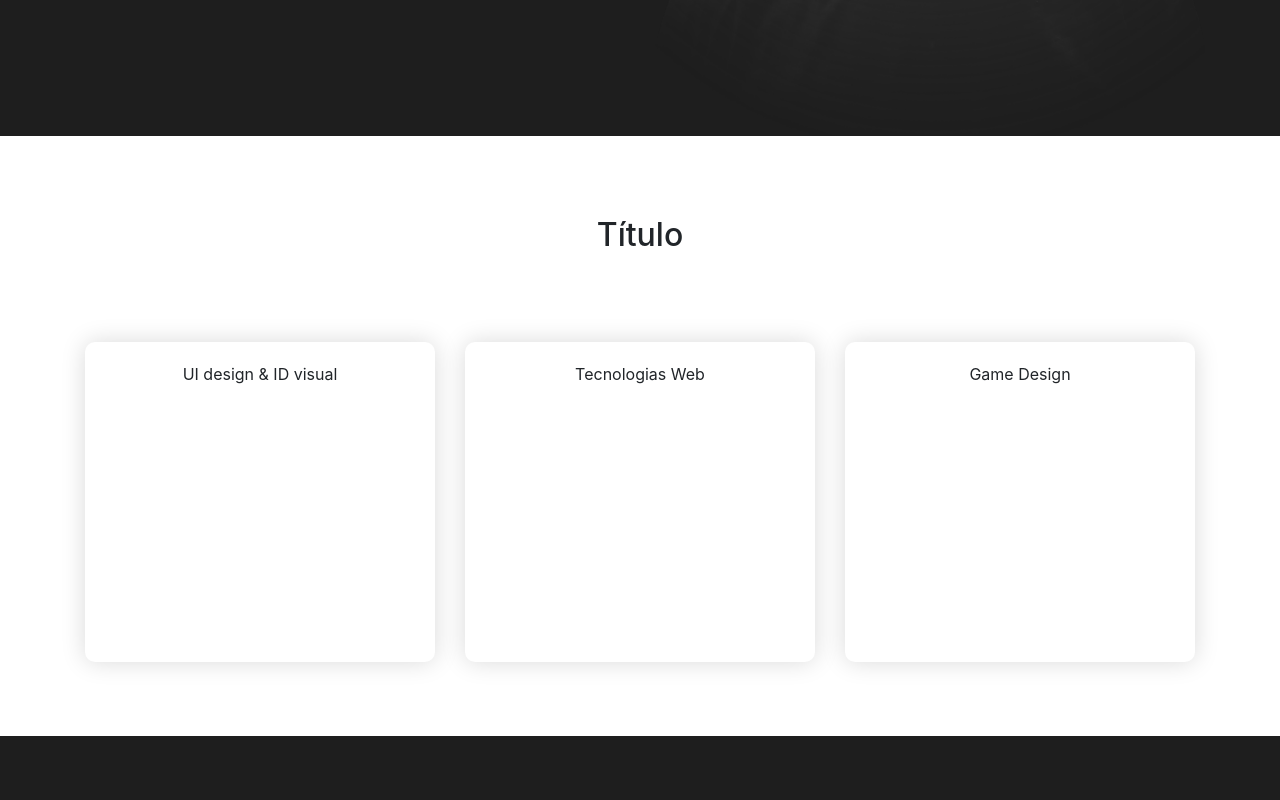
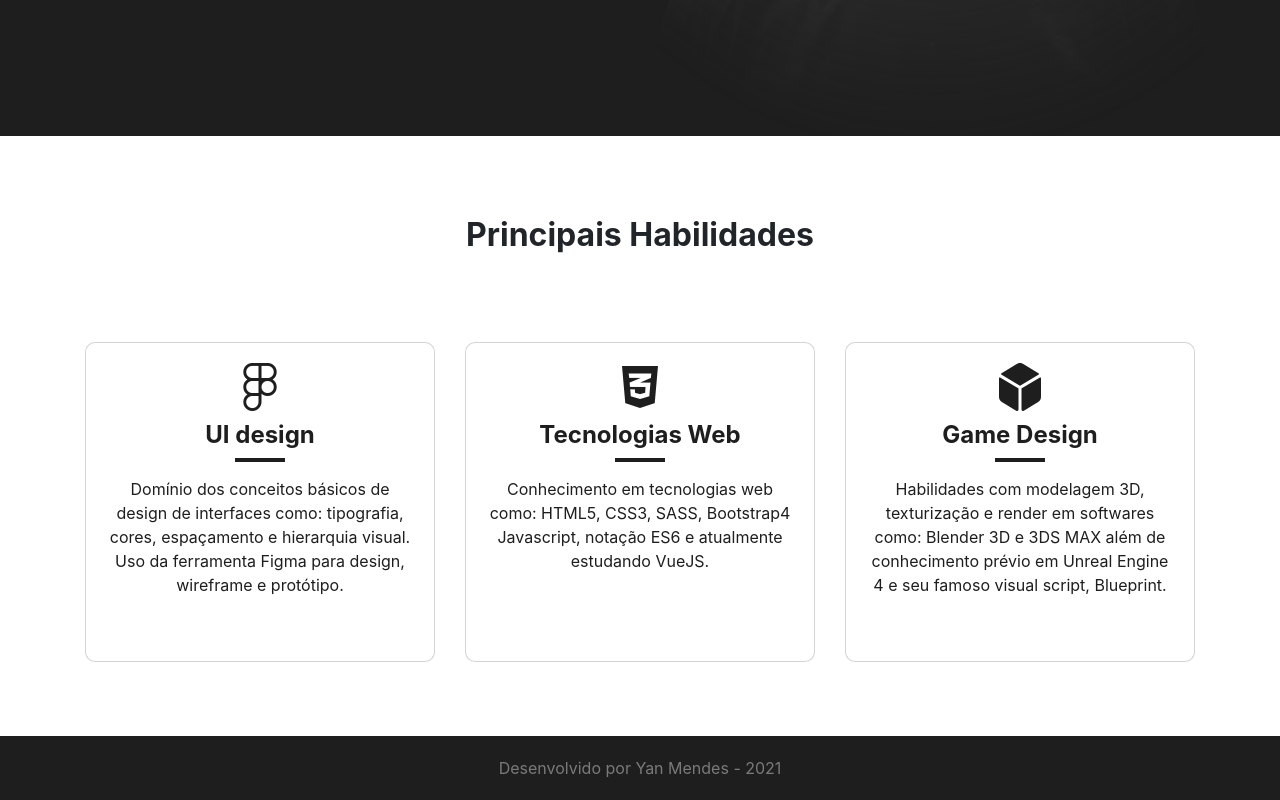
Before and after one commit to xnayan00/meu-website, a plain HTML site: page index.html in a window 1280 px wide. Shown: the part 551-1351 px from the top of the page. Before the commit the page ends 1287 px from the top, so only its background shows below. Drawn offline with nearby package versions, Linux system fonts and the light colour scheme.

Commit message:
Estilização da landing page

```diff
--- a/css/style.css
+++ b/css/style.css
@@ -1,3 +1,7 @@
+/*
+General
+*/
+
 body.home-body {
     background-color: #1e1e1e;
 }
@@ -6,13 +10,29 @@ nav {
     padding: 10px;
 }
 
+.navbar-brand img {
+    width: 20px;
+}
+
 .contact-link a{
     color: white;
 }
 
 .contact-link a:hover{
-    color: white;
+    color: rgb(185, 185, 185);
+    text-decoration: none;
 }
+
+.custom-hr {
+    width: 50px;
+    height: 4px;
+    background-color: #1e1e1e;
+    margin: 0px auto 15px auto;
+}
+
+/*
+First Section
+*/
 
 .first-section img {
     width: 550px;
@@ -25,13 +45,13 @@ nav {
 }
 
 .first-section a:hover {
-    color: white;
+    color: rgb(185, 185, 185);
     text-decoration: underline;
 }
 
-.navbar-brand img {
-    width: 20px;
-}
+/*
+Second Section
+*/
 
 .second-section {
     background-color: white;
@@ -40,17 +60,47 @@ nav {
 .second-section-title {
     padding: 80px 0px;
     text-align: center;
+    font-weight: bold;
 }
 
 .second-section .container {
     height: 600px;
 }
 
+/*
+Custom Card
+*/
+
 .custom-card {
     height: 320px;
     background-color: white;
-    box-shadow: 0 0 25px rgba(0, 0, 0, 0.15);
+    color: #1e1e1e;
+    border: 1px solid #bebebea9;
     border-radius: 10px;
     padding: 20px;
     text-align: center;
+    transition: background-color 0.15s;
 }
+
+.custom-card h2 {
+    font-size: 1.5em;
+    padding: 10px 0px 0px 0px;
+    font-weight: bold;
+}
+
+.custom-card:hover {
+    background: #1e1e1e;
+    color: white;
+}
+
+/*
+Footer
+*/
+
+footer {
+    background-color: #1e1e1e;
+    color: rgb(122, 122, 122);
+    padding: 20px;
+    text-align: center;
+
+}
--- a/index.html
+++ b/index.html
@@ -9,6 +9,10 @@
 
     <!--Bootstrap 4 CSS-->
     <link rel="stylesheet" href="https://maxcdn.bootstrapcdn.com/bootstrap/4.0.0/css/bootstrap.min.css" integrity="sha384-Gn5384xqQ1aoWXA+058RXPxPg6fy4IWvTNh0E263XmFcJlSAwiGgFAW/dAiS6JXm" crossorigin="anonymous">
+
+    <!--Font Awesome-->
+    <link rel="stylesheet" href="https://pro.fontawesome.com/releases/v5.10.0/css/all.css" integrity="sha384-AYmEC3Yw5cVb3ZcuHtOA93w35dYTsvhLPVnYs9eStHfGJvOvKxVfELGroGkvsg+p" crossorigin="anonymous"/>
+
 
     <!--HTML Shiv-->
     <!--[if lt IE 9]>
@@ -27,7 +31,7 @@
                 </div>
                 <div class="contact-link ml-auto align-self-center">
                     <span class="text-light mr-4">Fale comigo</span>
-                    <a href="">+55 41 9.9169-2771</a>
+                    <a href="https://api.whatsapp.com/send?phone=5541991692771"><i class="fab fa-whatsapp mr-2"></i>+55 41 9.9169-2771</a>
                 </div>
 
             </div>
@@ -39,11 +43,11 @@
             <div class="row">
                 <div class="col-md-6 align-self-center">
                     <h1 class="display-4 text-light">Olá! Me chamo Yan e sou Web Developer</h1>
-                    <p id="sobre" class="text-light collapse">Sou desenvolvedor web em constante aprendizado. Possuo sólido conhecimento em design de interfaces e identidade visual.</p>
+                    <p id="sobre" class="text-light collapse">Sou desenvolvedor web em constante aprendizado. Além de habilidade com linguagens e estruturas web, possuo sólido conhecimento em design de interfaces e identidade visual.</p>
                     <a data-toggle="collapse" aria-expanded="false" aria-controls="sobre" href="#sobre">Mais sobre mim</a>
                 </div>
 
-                <div class="col-md-6">
+                <div class="col-md-6 d-none d-md-block">
                     <img src="img/img01.png" alt="">
                 </div>
             </div>
@@ -52,28 +56,39 @@
 
     <section class="second-section"><!--Second-section start-->
         <div class="container">
-            <h2 class="second-section-title">Título</h2>
+            <h2 class="second-section-title">Principais Habilidades</h2>
             <div class="row">
 
                 <div class="col-md-4">
                     <div class="custom-card">
-                            <p>UI design & ID visual</p>
+                        <i class="fab fa-figma fa-3x"></i>
+                        <h2>UI design</h2>
+                        <div class="custom-hr"></div>
+                        <p>Domínio dos conceitos básicos de design de interfaces como: tipografia, cores, espaçamento e hierarquia visual. <br> Uso da ferramenta Figma para design, wireframe e protótipo. </p>
                     </div>
                 </div>
                 <div class="col-md-4">
                     <div class="custom-card">
-                            <p>Tecnologias Web</p>
+                        <i class="fab fa-css3-alt fa-3x"></i>
+                        <h2>Tecnologias Web</h2>
+                        <div class="custom-hr"></div>
+                        <p>Conhecimento em tecnologias web como: HTML5, CSS3, SASS, Bootstrap4 Javascript, notação ES6 e atualmente estudando VueJS.</p>
                     </div>
                 </div>
                 <div class="col-md-4">
                     <div class="custom-card">
-                            <p>Game Design</p>
+                        <i class="fas fa-dice-d6 fa-3x"></i>
+                        <h2>Game Design</h2>
+                        <div class="custom-hr"></div>
+                        <p>Habilidades com modelagem 3D, texturização e render em softwares como: Blender 3D e 3DS MAX além de conhecimento prévio em Unreal Engine 4 e seu famoso visual script, Blueprint.</p>
                     </div>
                 </div>
 
             </div>
         </div>
     </section><!--Second-section end-->
+
+    <footer>Desenvolvido por Yan Mendes - 2021</footer>
 </body>
 <!--Bootstrap 4 JS-->
 <script src="https://code.jquery.com/jquery-3.2.1.slim.min.js" integrity="sha384-KJ3o2DKtIkvYIK3UENzmM7KCkRr/rE9/Qpg6aAZGJwFDMVNA/GpGFF93hXpG5KkN" crossorigin="anonymous"></script>
```
Lines whose indentation alone changed are shown as unchanged.
